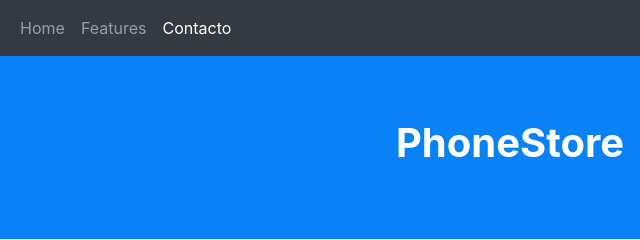
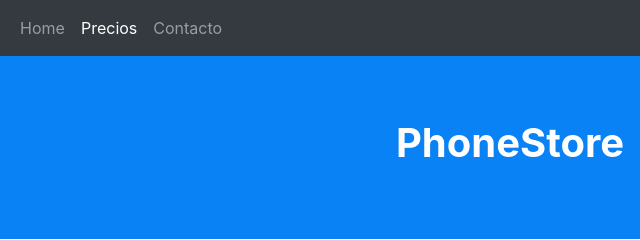
Before and after one commit to WalterGaldamezWeb/SitioWebResponsive, a website: page precios.html in a window 1280 px wide. Shown: the top 240 px of the page, 130-770 px from the left. Drawn offline with nearby package versions, Linux system fonts and the light colour scheme; a web font is replaced by a local one.

Commit message:
Archivo README.md modificado se agregaron capturas de pantalla

```diff
--- a/precios.html
+++ b/precios.html
@@ -21,9 +21,9 @@
               <a class="nav-link" href="./index.html">Home <span class="sr-only">(current)</span></a>
             </li>
             <li class="nav-item">
-              <a class="nav-link" href="#">Features</a>
+              <a class="nav-link active" href="#">Precios</a>
             </li>
-            <li class="nav-item active">
+            <li class="nav-item">
               <a class="nav-link" href="./contacto.html">Contacto</a>
             </li>
           </ul>
```
Also changed, not shown: README.md, capturas_de_pantalla/01.png (added), capturas_de_pantalla/02.png (added), capturas_de_pantalla/03.png (added), capturas_de_pantalla/04.png (added), capturas_de_pantalla/05.png (added), capturas_de_pantalla/06.png (added), capturas_de_pantalla/07.png (added), capturas_de_pantalla/08.png (added), capturas_de_pantalla/09.png (added), capturas_de_pantalla/10.png (added), capturas_de_pantalla/11.png (added), capturas_de_pantalla/12.png (added), capturas_de_pantalla/13.png (added).
